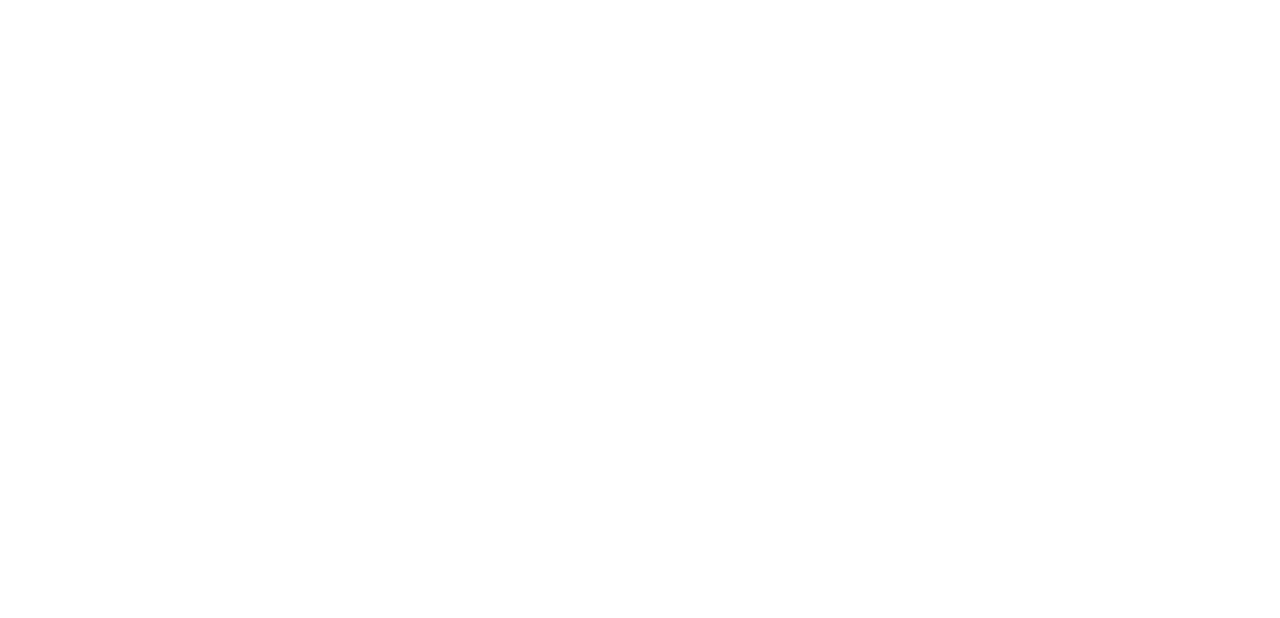
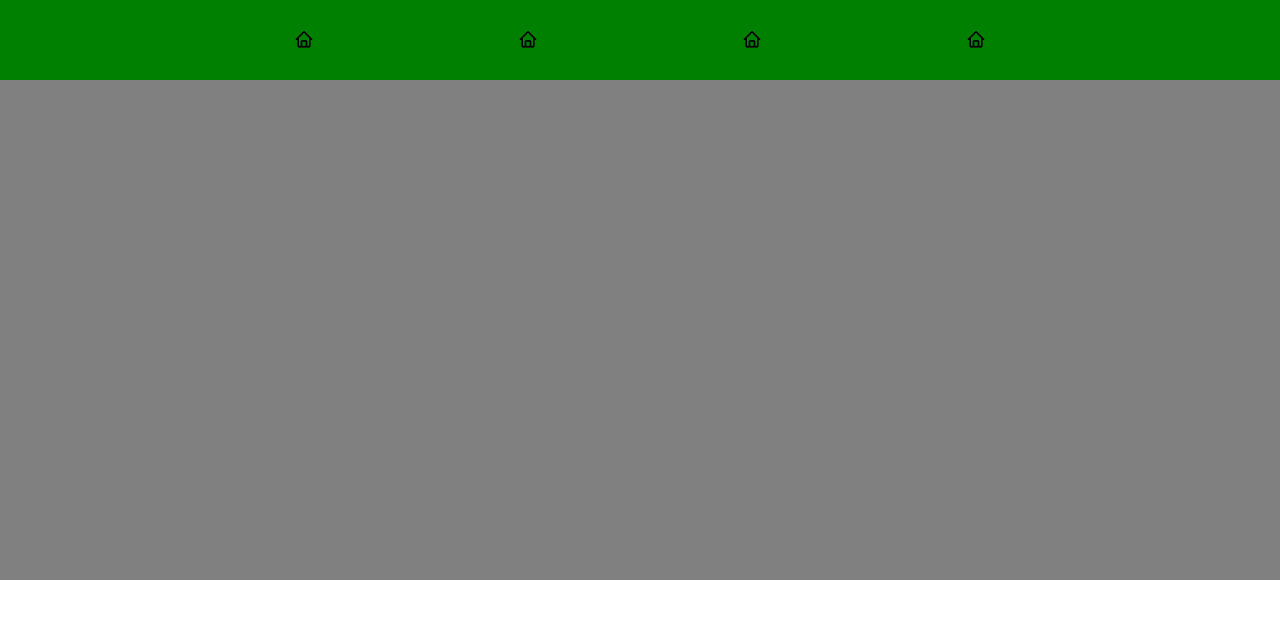
Before and after one commit to kolpzs/SiteModelos, a plain HTML site: page modelo1/index.html in a window 1280 px wide. Drawn offline with nearby package versions, Linux system fonts and the light colour scheme.

Commit message:
Criação do NavBar

```diff
--- a/modelo1/index.html
+++ b/modelo1/index.html
@@ -5,16 +5,26 @@
     <meta charset="UTF-8">
     <meta name="viewport" content="width=device-width, initial-scale=1.0">
     <title>Início | Empresa</title>
+    <link rel="stylesheet" href="src\assets\css\reset.css">
+    <link href='https://unpkg.com/boxicons@2.1.4/css/boxicons.min.css' rel='stylesheet'>
     <link rel="stylesheet" href="src\assets\css\style.css">
 </head>
 
 <body>
 
     <header>
-
+        <ul class="nav">
+            <li class="icon"><a href="#"><i class="bx bx-home"></i></a></li>
+            <li class="icon"><a href="#"><i class="bx bx-home"></i></a></li>
+            <li class="icon"><a href="#"><i class="bx bx-home"></i></a></li>
+            <li class="icon"><a href="#"><i class="bx bx-home"></i></a></li>
+        </ul>
     </header>
 
     <main>
+        <div class="container-1" id="section-1">
+
+        </div>
 
     </main>
 
--- /dev/null
+++ b/modelo1/src/assets/css/reset.css
@@ -0,0 +1,48 @@
+/* http://meyerweb.com/eric/tools/css/reset/
+   v2.0 | 20110126
+   License: none (public domain)
+*/
+
+html, body, div, span, applet, object, iframe,
+h1, h2, h3, h4, h5, h6, p, blockquote, pre,
+a, abbr, acronym, address, big, cite, code,
+del, dfn, em, img, ins, kbd, q, s, samp,
+small, strike, strong, sub, sup, tt, var,
+b, u, i, center,
+dl, dt, dd, ol, ul, li,
+fieldset, form, label, legend,
+table, caption, tbody, tfoot, thead, tr, th, td,
+article, aside, canvas, details, embed,
+figure, figcaption, footer, header, hgroup,
+menu, nav, output, ruby, section, summary,
+time, mark, audio, video {
+	margin: 0;
+	padding: 0;
+	border: 0;
+	font-size: 100%;
+	font: inherit;
+	vertical-align: baseline;
+}
+/* HTML5 display-role reset for older browsers */
+article, aside, details, figcaption, figure,
+footer, header, hgroup, menu, nav, section {
+	display: block;
+}
+body {
+	line-height: 1;
+}
+ol, ul {
+	list-style: none;
+}
+blockquote, q {
+	quotes: none;
+}
+blockquote:before, blockquote:after,
+q:before, q:after {
+	content: '';
+	content: none;
+}
+table {
+	border-collapse: collapse;
+	border-spacing: 0;
+}
--- a/modelo1/src/assets/css/style.css
+++ b/modelo1/src/assets/css/style.css
@@ -0,0 +1,48 @@
+body {
+    width: 100%;
+}
+
+header {
+    height: 80px;
+    width: 100%;
+    background-color: green;
+    display: flex;
+    flex-direction: row;
+    align-items: center;
+    justify-content: center;
+}
+
+.nav{
+    width: 70%;
+    display: flex;
+    flex-direction: row;
+    align-items: center;
+    justify-content: space-around;
+}
+
+.icon a {
+    font-size: 20px;
+    color: black;
+    transition: 0.2s;
+}
+
+.icon a:hover{
+    font-size: 21px;
+    border-bottom: 1px black solid;
+}
+
+main{
+    width: 100%;
+    min-height: 100vh;
+    background-color: white;
+    display: flex;
+    flex-direction: column;
+    align-items: center;
+}
+
+.container-1{
+    width: 100%;
+    height: 500px;
+    background-color: gray;
+
+}
```
